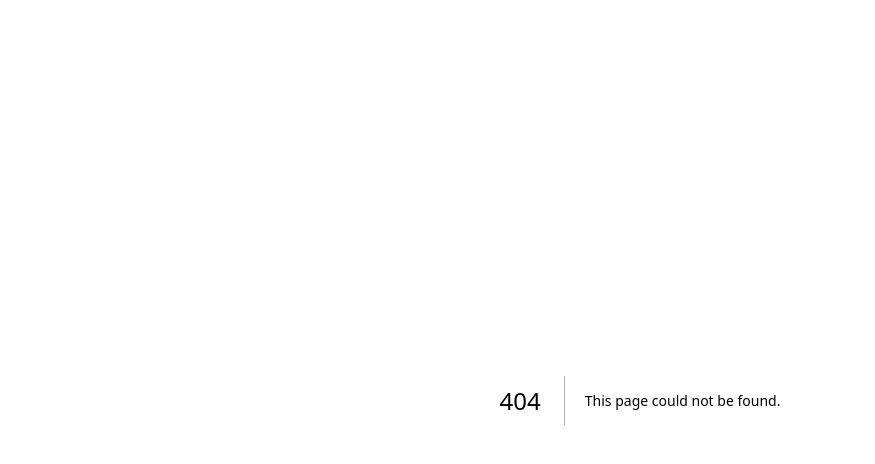
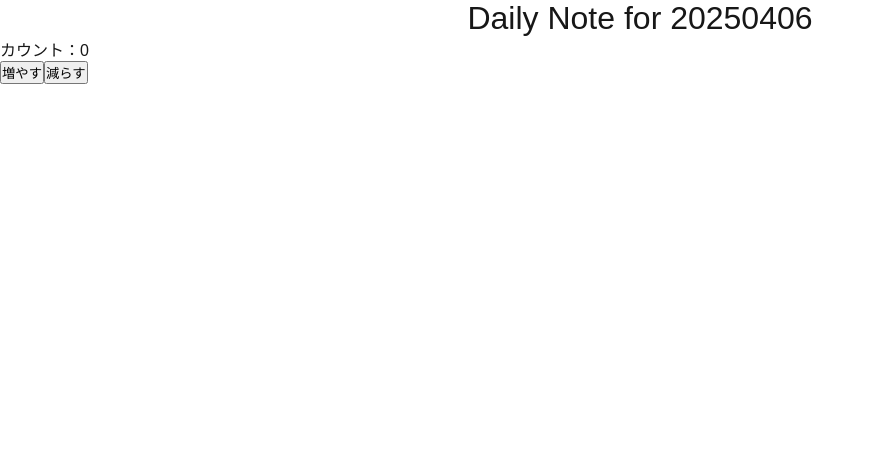
Before and after one commit to Sho0226/TsDaily-Own, a Next.js app: page /20250406 in a window 1280 px wide. Before the commit this address had no page. Shown: the top 464 px of the page, without its empty margins (0-875 px from the left). Built offline with nearby package versions, Linux system fonts and the light colour scheme.

Commit message:
useReducer

```diff
--- /dev/null
+++ b/src/app/(daily)/20250406/page.module.css
@@ -0,0 +1,4 @@
+.daily {
+  font-size: 2rem;
+  text-align: center;
+}
--- /dev/null
+++ b/src/app/(daily)/20250406/page.tsx
@@ -0,0 +1,39 @@
+"use client";
+
+import { useReducer } from "react";
+import styles from "./page.module.css";
+export default function Page() {
+  const [count, dispatch] = useReducer(reducer, 0);
+
+  function reducer(state, action) {
+    switch (action.type) {
+      case "increment":
+        return state + 1;
+      case "decrement":
+        return state - 1;
+      default:
+        return state;
+    }
+  }
+
+  return (
+    <div>
+      <div className={styles.daily}>Daily Note for 20250406</div>
+      <p>カウント：{count}</p>
+      <button
+        onClick={() => {
+          dispatch({ type: "increment" });
+        }}
+      >
+        増やす
+      </button>
+      <button
+        onClick={() => {
+          dispatch({ type: "decrement" });
+        }}
+      >
+        減らす
+      </button>
+    </div>
+  );
+}
```
Also changed, not shown: src/app/(daily)/20250405/README.md, src/app/(daily)/20250406/README.md (added).
